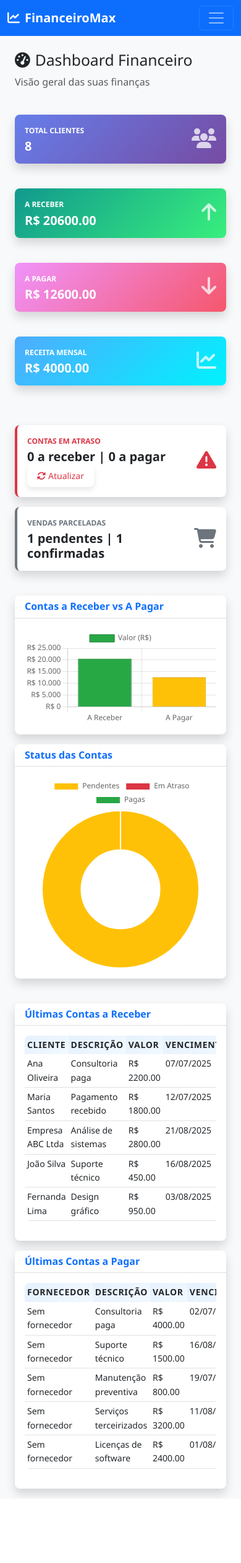
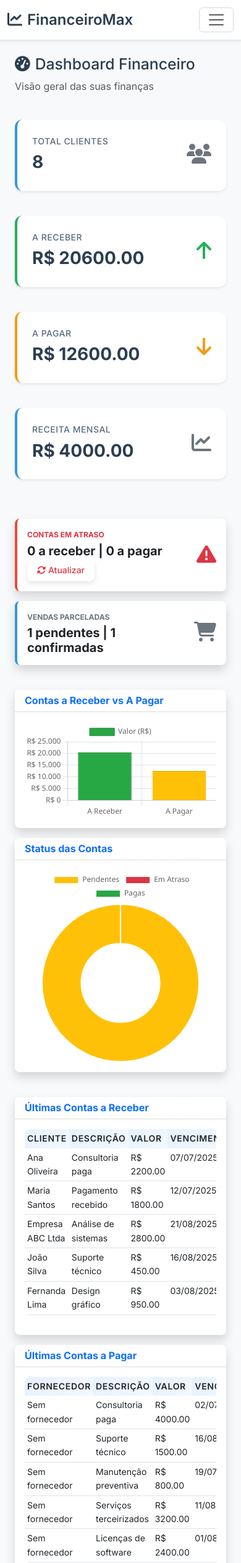
Before and after one commit to Joelferreira98/GestorFin, a Flask app: page / in a window 390 px wide. Shown: the top 2522 px of the page at 62% size. Before the commit the page ends 2418 px from the top, so only its background shows below. Run offline with Flask 3, Linux system fonts and the light colour scheme; the visitor is signed in with stand-in values (Sample User, id 1); data comes from the database, SQL or seed files in the repository; some libraries are stand-ins or nearby versions.

Commit message:
Improve the user interface with a more modern, accessible design
Implements a modern theme with neutral colors, improved contrast, and responsive design using a new modern-theme.css file.

Replit-Commit-Author: Agent
Replit-Commit-Session-Id: af125111-af47-4a42-bb0f-bdacbc54d5ba
Replit-Commit-Screenshot-Url: https://storage.googleapis.com/screenshot-production-us-central1/5e0214c1-62ac-43a8-9336-8db1c23edb0c/af125111-af47-4a42-bb0f-bdacbc54d5ba/WeI7RD6

```diff
--- /dev/null
+++ b/static/css/modern-theme.css
@@ -0,0 +1,462 @@
+/*
+FinanceiroMax - Modern Theme
+Tema moderno com cores neutras e alta legibilidade
+*/
+
+/* Custom CSS Variables para tema consistente */
+:root {
+  /* Cores Primárias - Tons de cinza modernos */
+  --primary-color: #2c3e50;
+  --primary-dark: #1a252f;
+  --primary-light: #34495e;
+
+  /* Cores Secundárias - Azul suave */
+  --secondary-color: #3498db;
+  --secondary-dark: #2980b9;
+  --secondary-light: #5dade2;
+
+  /* Cores de Sucesso, Warning e Erro - Tons suaves */
+  --success-color: #27ae60;
+  --success-light: #2ecc71;
+  --warning-color: #f39c12;
+  --warning-light: #f1c40f;
+  --danger-color: #e74c3c;
+  --danger-light: #c0392b;
+
+  /* Backgrounds neutros */
+  --bg-primary: #ffffff;
+  --bg-secondary: #f8f9fa;
+  --bg-tertiary: #e9ecef;
+  --bg-dark: #2c3e50;
+
+  /* Textos com bom contraste */
+  --text-primary: #2c3e50;
+  --text-secondary: #5a6c7d;
+  --text-muted: #95a5a6;
+  --text-light: #ffffff;
+
+  /* Bordas suaves */
+  --border-color: #dee2e6;
+  --border-radius: 8px;
+  --border-radius-lg: 12px;
+
+  /* Sombras sutis */
+  --shadow-sm: 0 2px 4px rgba(0,0,0,0.08);
+  --shadow-md: 0 4px 12px rgba(0,0,0,0.10);
+  --shadow-lg: 0 8px 25px rgba(0,0,0,0.12);
+}
+
+/* Reset e base styles */
+body {
+  font-family: 'Inter', -apple-system, BlinkMacSystemFont, 'Segoe UI', Roboto, sans-serif;
+  color: var(--text-primary);
+  background-color: var(--bg-secondary);
+  line-height: 1.6;
+}
+
+/* Navbar moderna */
+.navbar-modern {
+  background: var(--bg-primary) !important;
+  border-bottom: 1px solid var(--border-color);
+  box-shadow: var(--shadow-sm);
+  padding: 1rem 0;
+}
+
+.navbar-modern .navbar-brand {
+  color: var(--text-primary) !important;
+  font-weight: 600;
+  font-size: 1.5rem;
+}
+
+.navbar-modern .nav-link {
+  color: var(--text-secondary) !important;
+  font-weight: 500;
+  padding: 0.5rem 1rem !important;
+  border-radius: var(--border-radius);
+  transition: all 0.3s ease;
+}
+
+.navbar-modern .nav-link:hover {
+  color: var(--secondary-color) !important;
+  background-color: var(--bg-tertiary);
+}
+
+.navbar-modern .nav-link.active {
+  color: var(--secondary-color) !important;
+  background-color: var(--bg-tertiary);
+}
+
+/* Cards modernos */
+.card-modern {
+  border: 1px solid var(--border-color);
+  border-radius: var(--border-radius-lg);
+  box-shadow: var(--shadow-sm);
+  transition: all 0.3s ease;
+  background: var(--bg-primary);
+}
+
+.card-modern:hover {
+  box-shadow: var(--shadow-md);
+  transform: translateY(-2px);
+}
+
+.card-modern .card-header {
+  background: var(--bg-secondary);
+  border-bottom: 1px solid var(--border-color);
+  padding: 1.5rem;
+  border-radius: var(--border-radius-lg) var(--border-radius-lg) 0 0;
+}
+
+.card-modern .card-body {
+  padding: 1.5rem;
+}
+
+.card-modern .card-title {
+  color: var(--text-primary);
+  font-weight: 600;
+  margin-bottom: 0;
+}
+
+/* Botões modernos */
+.btn-modern {
+  padding: 0.75rem 1.5rem;
+  border-radius: var(--border-radius);
+  font-weight: 500;
+  border: none;
+  transition: all 0.3s ease;
+  text-decoration: none;
+  display: inline-flex;
+  align-items: center;
+  gap: 0.5rem;
+}
+
+.btn-primary-modern {
+  background: var(--secondary-color);
+  color: white;
+}
+
+.btn-primary-modern:hover {
+  background: var(--secondary-dark);
+  transform: translateY(-1px);
+  box-shadow: var(--shadow-md);
+  color: white;
+}
+
+.btn-success-modern {
+  background: var(--success-color);
+  color: white;
+}
+
+.btn-success-modern:hover {
+  background: var(--success-light);
+  transform: translateY(-1px);
+  box-shadow: var(--shadow-md);
+  color: white;
+}
+
+.btn-outline-modern {
+  background: transparent;
+  color: var(--secondary-color);
+  border: 2px solid var(--secondary-color);
+}
+
+.btn-outline-modern:hover {
+  background: var(--secondary-color);
+  color: white;
+}
+
+/* Tabelas modernas */
+.table-modern {
+  background: var(--bg-primary);
+  border-radius: var(--border-radius-lg);
+  overflow: hidden;
+  box-shadow: var(--shadow-sm);
+}
+
+.table-modern thead {
+  background: var(--bg-secondary);
+}
+
+.table-modern th {
+  color: var(--text-primary);
+  font-weight: 600;
+  border-bottom: 2px solid var(--border-color);
+  padding: 1rem;
+}
+
+.table-modern td {
+  padding: 1rem;
+  border-bottom: 1px solid var(--border-color);
+  vertical-align: middle;
+}
+
+.table-modern tbody tr:hover {
+  background-color: var(--bg-secondary);
+}
+
+/* Forms modernos */
+.form-control-modern {
+  border: 2px solid var(--border-color);
+  border-radius: var(--border-radius);
+  padding: 0.75rem;
+  transition: all 0.3s ease;
+  background: var(--bg-primary);
+}
+
+.form-control-modern:focus {
+  border-color: var(--secondary-color);
+  box-shadow: 0 0 0 3px rgba(52, 152, 219, 0.1);
+  outline: none;
+}
+
+.form-label-modern {
+  color: var(--text-primary);
+  font-weight: 500;
+  margin-bottom: 0.5rem;
+}
+
+/* Alertas modernos */
+.alert-modern {
+  border: none;
+  border-radius: var(--border-radius-lg);
+  padding: 1rem 1.5rem;
+  margin-bottom: 1.5rem;
+}
+
+.alert-success-modern {
+  background: rgba(39, 174, 96, 0.1);
+  color: var(--success-color);
+  border-left: 4px solid var(--success-color);
+}
+
+.alert-warning-modern {
+  background: rgba(243, 156, 18, 0.1);
+  color: var(--warning-color);
+  border-left: 4px solid var(--warning-color);
+}
+
+.alert-danger-modern {
+  background: rgba(231, 76, 60, 0.1);
+  color: var(--danger-color);
+  border-left: 4px solid var(--danger-color);
+}
+
+.alert-info-modern {
+  background: rgba(52, 152, 219, 0.1);
+  color: var(--secondary-color);
+  border-left: 4px solid var(--secondary-color);
+}
+
+/* Badges modernos */
+.badge-modern {
+  padding: 0.5rem 1rem;
+  border-radius: var(--border-radius);
+  font-weight: 500;
+  font-size: 0.875rem;
+}
+
+.badge-success-modern {
+  background: var(--success-color);
+  color: white;
+}
+
+.badge-warning-modern {
+  background: var(--warning-color);
+  color: white;
+}
+
+.badge-danger-modern {
+  background: var(--danger-color);
+  color: white;
+}
+
+/* Modals modernos */
+.modal-modern .modal-content {
+  border: none;
+  border-radius: var(--border-radius-lg);
+  box-shadow: var(--shadow-lg);
+}
+
+.modal-modern .modal-header {
+  background: var(--bg-secondary);
+  border-bottom: 1px solid var(--border-color);
+  border-radius: var(--border-radius-lg) var(--border-radius-lg) 0 0;
+  padding: 1.5rem;
+}
+
+.modal-modern .modal-body {
+  padding: 1.5rem;
+}
+
+.modal-modern .modal-footer {
+  border-top: 1px solid var(--border-color);
+  padding: 1.5rem;
+}
+
+/* Status indicators */
+.status-indicator {
+  display: inline-flex;
+  align-items: center;
+  padding: 0.25rem 0.75rem;
+  border-radius: 50px;
+  font-size: 0.875rem;
+  font-weight: 500;
+}
+
+.status-paid {
+  background: rgba(39, 174, 96, 0.1);
+  color: var(--success-color);
+}
+
+.status-pending {
+  background: rgba(243, 156, 18, 0.1);
+  color: var(--warning-color);
+}
+
+.status-overdue {
+  background: rgba(231, 76, 60, 0.1);
+  color: var(--danger-color);
+}
+
+/* Dashboard específico */
+.dashboard-stat-card {
+  padding: 2rem;
+  background: var(--bg-primary);
+  border-radius: var(--border-radius-lg);
+  box-shadow: var(--shadow-sm);
+  border-left: 4px solid var(--secondary-color);
+  transition: all 0.3s ease;
+}
+
+.dashboard-stat-card:hover {
+  transform: translateY(-2px);
+  box-shadow: var(--shadow-md);
+}
+
+.dashboard-stat-value {
+  font-size: 2.5rem;
+  font-weight: 700;
+  color: var(--text-primary);
+}
+
+.dashboard-stat-label {
+  color: var(--text-secondary);
+  font-weight: 500;
+  text-transform: uppercase;
+  letter-spacing: 0.5px;
+  font-size: 0.875rem;
+}
+
+/* IA Insights específico */
+.ai-insight-card {
+  background: linear-gradient(135deg, var(--bg-primary) 0%, var(--bg-secondary) 100%);
+  border: 1px solid var(--border-color);
+  border-radius: var(--border-radius-lg);
+  padding: 1.5rem;
+  margin-bottom: 1.5rem;
+  box-shadow: var(--shadow-sm);
+}
+
+.ai-prediction-chart {
+  background: var(--bg-primary);
+  border-radius: var(--border-radius);
+  padding: 1rem;
+  margin-top: 1rem;
+}
+
+/* Responsividade aprimorada */
+@media (max-width: 768px) {
+  .card-modern {
+    margin-bottom: 1rem;
+  }
+
+  .dashboard-stat-card {
+    padding: 1.5rem;
+    margin-bottom: 1rem;
+  }
+
+  .dashboard-stat-value {
+    font-size: 2rem;
+  }
+
+  .table-modern {
+    font-size: 0.875rem;
+  }
+
+  .navbar-modern {
+    padding: 0.5rem 0;
+  }
+
+  .btn-modern {
+    padding: 0.5rem 1rem;
+    font-size: 0.875rem;
+  }
+}
+
+@media (max-width: 576px) {
+  .dashboard-stat-value {
+    font-size: 1.75rem;
+  }
+
+  .card-modern .card-body,
+  .card-modern .card-header {
+    padding: 1rem;
+  }
+
+  .modal-modern .modal-body,
+  .modal-modern .modal-header,
+  .modal-modern .modal-footer {
+    padding: 1rem;
+  }
+}
+
+/* Transições suaves globais */
+* {
+  transition: color 0.3s ease, background-color 0.3s ease, border-color 0.3s ease;
+}
+
+/* Loading states */
+.loading-spinner {
+  display: inline-flex;
+  align-items: center;
+  gap: 0.5rem;
+  color: var(--text-secondary);
+}
+
+.spinner-modern {
+  width: 1.5rem;
+  height: 1.5rem;
+  border: 2px solid var(--border-color);
+  border-top: 2px solid var(--secondary-color);
+  border-radius: 50%;
+  animation: spin 1s linear infinite;
+}
+
+@keyframes spin {
+  0% { transform: rotate(0deg); }
+  100% { transform: rotate(360deg); }
+}
+
+/* Melhorias de acessibilidade */
+.focus-visible:focus {
+  outline: 3px solid rgba(52, 152, 219, 0.3);
+  outline-offset: 2px;
+}
+
+/* Scrollbar personalizada */
+::-webkit-scrollbar {
+  width: 8px;
+}
+
+::-webkit-scrollbar-track {
+  background: var(--bg-secondary);
+}
+
+::-webkit-scrollbar-thumb {
+  background: var(--text-muted);
+  border-radius: 4px;
+}
+
+::-webkit-scrollbar-thumb:hover {
+  background: var(--text-secondary);
+}
--- a/templates/base.html
+++ b/templates/base.html
@@ -16,13 +16,17 @@
     <link rel="manifest" href="{{ url_for('static', filename='manifest.json') }}">
     <meta name="theme-color" content="#007bff">
 
+    <!-- Google Fonts -->
+    <link href="https://fonts.googleapis.com/css2?family=Inter:wght@300;400;500;600;700&display=swap" rel="stylesheet">
+
     <!-- Custom CSS -->
     <link rel="stylesheet" href="{{ url_for('static', filename='css/style.css') }}">
+    <link rel="stylesheet" href="{{ url_for('static', filename='css/modern-theme.css') }}">
 </head>
 <body>
     <!-- Navigation -->
     {% if session.user_id %}
-    <nav class="navbar navbar-expand-lg navbar-dark bg-primary">
+    <nav class="navbar navbar-expand-lg navbar-modern">
         <div class="container-fluid">
             <a class="navbar-brand" href="{{ url_for('dashboard.index') }}">
                 <i class="fas fa-chart-line me-2"></i>FinanceiroMax
--- a/templates/dashboard.html
+++ b/templates/dashboard.html
@@ -14,64 +14,56 @@
     <!-- Statistics Cards -->
     <div class="row mb-4">
         <div class="col-xl-3 col-md-6 mb-4">
-            <div class="card bg-gradient-primary text-white shadow">
-                <div class="card-body">
-                    <div class="row no-gutters align-items-center">
-                        <div class="col mr-2">
-                            <div class="text-xs font-weight-bold text-uppercase mb-1">Total Clientes</div>
-                            <div class="h5 mb-0 font-weight-bold">{{ total_clients }}</div>
-                        </div>
-                        <div class="col-auto">
-                            <i class="fas fa-users fa-2x opacity-75"></i>
-                        </div>
+            <div class="dashboard-stat-card" style="border-left-color: var(--secondary-color)">
+                <div class="d-flex align-items-center justify-content-between">
+                    <div>
+                        <div class="dashboard-stat-label">Total Clientes</div>
+                        <div class="dashboard-stat-value">{{ total_clients }}</div>
+                    </div>
+                    <div class="text-secondary">
+                        <i class="fas fa-users fa-2x"></i>
                     </div>
                 </div>
             </div>
         </div>
 
         <div class="col-xl-3 col-md-6 mb-4">
-            <div class="card bg-gradient-success text-white shadow">
-                <div class="card-body">
-                    <div class="row no-gutters align-items-center">
-                        <div class="col mr-2">
-                            <div class="text-xs font-weight-bold text-uppercase mb-1">A Receber</div>
-                            <div class="h5 mb-0 font-weight-bold">R$ {{ "%.2f"|format(receivables_total) }}</div>
-                        </div>
-                        <div class="col-auto">
-                            <i class="fas fa-arrow-up fa-2x opacity-75"></i>
-                        </div>
+            <div class="dashboard-stat-card" style="border-left-color: var(--success-color)">
+                <div class="d-flex align-items-center justify-content-between">
+                    <div>
+                        <div class="dashboard-stat-label">A Receber</div>
+                        <div class="dashboard-stat-value">R$ {{ "%.2f"|format(receivables_total) }}</div>
+                    </div>
+                    <div style="color: var(--success-color)">
+                        <i class="fas fa-arrow-up fa-2x"></i>
                     </div>
                 </div>
             </div>
         </div>
 
         <div class="col-xl-3 col-md-6 mb-4">
-            <div class="card bg-gradient-warning text-white shadow">
-                <div class="card-body">
-                    <div class="row no-gutters align-items-center">
-                        <div class="col mr-2">
-                            <div class="text-xs font-weight-bold text-uppercase mb-1">A Pagar</div>
-                            <div class="h5 mb-0 font-weight-bold">R$ {{ "%.2f"|format(payables_total) }}</div>
-                        </div>
-                        <div class="col-auto">
-                            <i class="fas fa-arrow-down fa-2x opacity-75"></i>
-                        </div>
+            <div class="dashboard-stat-card" style="border-left-color: var(--warning-color)">
+                <div class="d-flex align-items-center justify-content-between">
+                    <div>
+                        <div class="dashboard-stat-label">A Pagar</div>
+                        <div class="dashboard-stat-value">R$ {{ "%.2f"|format(payables_total) }}</div>
+                    </div>
+                    <div style="color: var(--warning-color)">
+                        <i class="fas fa-arrow-down fa-2x"></i>
                     </div>
                 </div>
             </div>
         </div>
 
         <div class="col-xl-3 col-md-6 mb-4">
-            <div class="card bg-gradient-info text-white shadow">
-                <div class="card-body">
-                    <div class="row no-gutters align-items-center">
-                        <div class="col mr-2">
-                            <div class="text-xs font-weight-bold text-uppercase mb-1">Receita Mensal</div>
-                            <div class="h5 mb-0 font-weight-bold">R$ {{ "%.2f"|format(monthly_revenue) }}</div>
-                        </div>
-                        <div class="col-auto">
-                            <i class="fas fa-chart-line fa-2x opacity-75"></i>
-                        </div>
+            <div class="dashboard-stat-card" style="border-left-color: var(--secondary-color)">
+                <div class="d-flex align-items-center justify-content-between">
+                    <div>
+                        <div class="dashboard-stat-label">Receita Mensal</div>
+                        <div class="dashboard-stat-value">R$ {{ "%.2f"|format(monthly_revenue) }}</div>
+                    </div>
+                    <div class="text-secondary">
+                        <i class="fas fa-chart-line fa-2x"></i>
                     </div>
                 </div>
             </div>
```
Also changed, not shown: templates/admin/ai_config.html (+4 -4 lines), templates/ai_insights.html (+6 -6 lines).
